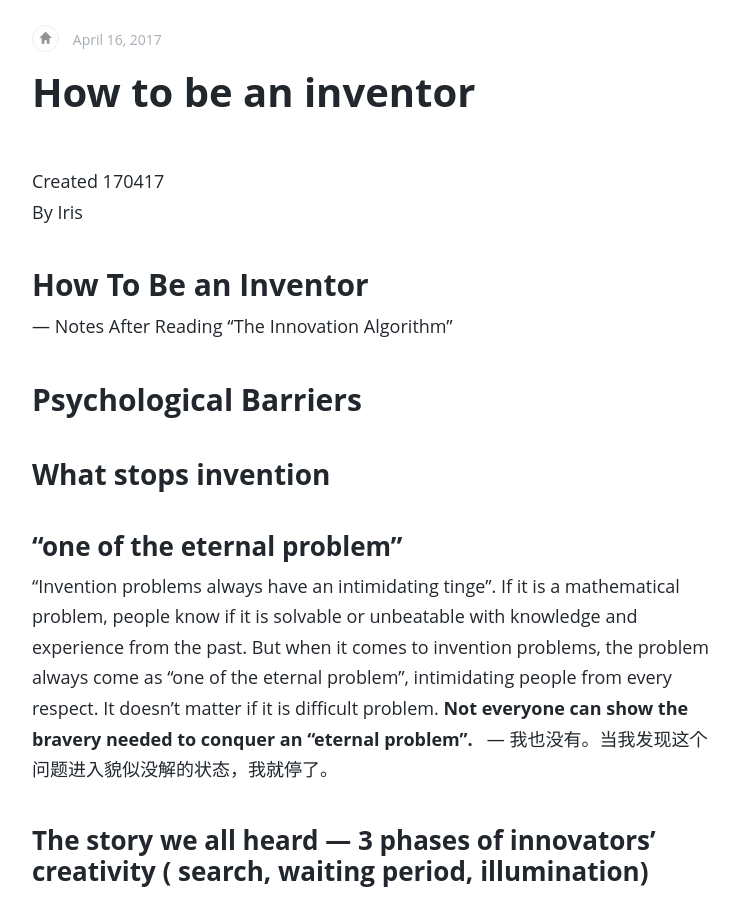
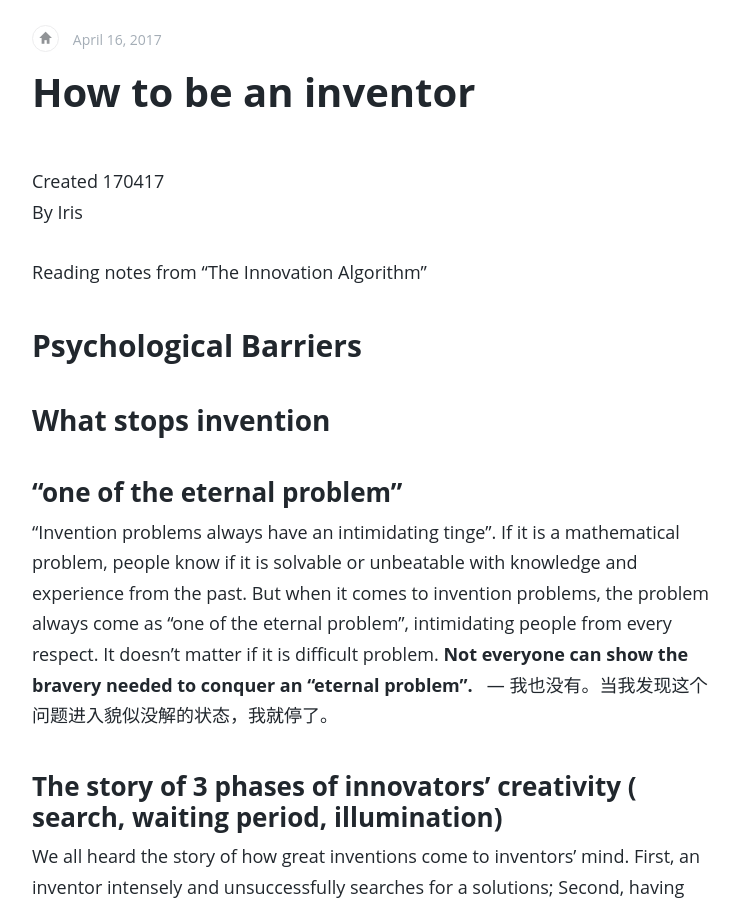
Before and after one commit to irisguanhong/irisguanhong.github.io, a Jekyll site: the page built from _posts/2017-04-16- How to be an inventor.md, in a window 1280 px wide and 900 px high, scrolled down 569 px. Shown: the whole window, without its empty margins (268-1007 px from the left). Built offline with Jekyll 4.4.1, drawn with Linux system fonts in a browser that asks for light colours; nearby versions of some CDN libraries; library files that are not in the unit come from our copies; comment, search, counter and statistics services are not loaded; some of the changed text lies outside the part shown.

Commit message:
update the format

```diff
--- a/_posts/2017-04-16- How to be an inventor.md
+++ b/_posts/2017-04-16- How to be an inventor.md
@@ -9,23 +9,24 @@ image: 170417-1.jpg
 Created 170417
 By Iris
 
-# How To Be an Inventor
-— Notes After Reading “The Innovation Algorithm”
+Reading notes from “The Innovation Algorithm”
 
 # Psychological Barriers
 ## What stops invention
 ### “one of the eternal problem”
 “Invention problems always have an intimidating tinge”.
 If it is a mathematical problem, people know if it is solvable or unbeatable with knowledge and experience from the past. But when it comes to invention problems, the problem always come as “one of the eternal problem”, intimidating people from every respect. It doesn’t matter if it is difficult problem. **Not everyone can show the bravery needed to conquer an “eternal problem”.  ** — 我也没有。当我发现这个问题进入貌似没解的状态，我就停了。
-### The story we all heard — 3 phases of innovators’ creativity ( search, waiting period, illumination)
+### The story of 3 phases of innovators’ creativity ( search, waiting period, illumination)
 We all heard the story of how great inventions come to inventors’ mind.
 First, an inventor intensely and unsuccessfully searches for a solutions;
 Second, having not solved the problem, he stops thinking about it.
 Third, some time passes, and suddenly, as if a delayed-action mechanism goes off — “as it by itself” — the required solutions appears.
 
-False Impression: We highlight the 3rd phase”suddenly an idea appears” and conclude that the path of innovation is not traceable.
+#### False Impression:
+We highlight the 3rd phase”suddenly an idea appears” and conclude that the path of innovation is not traceable.
 
-“Aha “ : 2nd phases helps break the habitual “bond”.
+#### “Aha “ :
+2nd phases helps break the habitual “bond”.
 Phase 1 Search: A problem is formulated ( with terminology possessing inertia, and secretly forces thought into the direction opposite to where new ideas are present. )
 ![]()
 ![]()
@@ -45,9 +46,9 @@ Theoretically, all this is simple: just don’t be afraid of the word “ imposs
 1. time;
 2. direction
 3. the arsenal of technology continually grows.
+
 ### “Aha” moment for breaking Psychological Barriers , challenging status quo:
 Imagination must be systematically developed through special exercises.
-
 1. An imaginary planet, Arktur IV.
 Its surface temperature is 100’ lower than on Earth, its atmosphere consists of methane, its oceans are made of ammonia, its gravity is ten times stronger than Earth’s, and its intelligent beings are birds.
 Think about automobiles, or houses for Arktura IV. This actually was an interview question from Google.
@@ -117,15 +118,14 @@ Nature didn’t develop higher level heuristic methods because of the lengthy ti
 3. Brainstorming
 ![]()
 4. Synectics Method
-Direct Analogy
-Personal Analogy
-Symbolic Analogy
-Imaginary Analogy
+- Direct Analogy
+- Personal Analogy
+- Symbolic Analogy
+- Imaginary Analogy
 
 ## There is a systematic way
 1. Ideal Machine — IFR
 The “Ideal Machine” is a fundamental concept of inventive methodology.
-
 2. Technical Contradiction
 An invention is the removal of technical contradictions. People cannot become an inventor if you don’t learn to clearly see the contradictions in objects.
 
```
